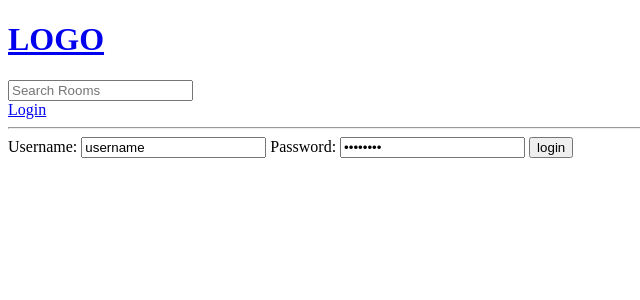
After one commit to cuonggpham/study-room-application, a Django app: page /login/ in a window 1280 px wide. The commit adds this page. Shown: the top 300 px of the page, without its empty margins (0-640 px from the left). Run offline with Django 5.2, Linux system fonts and the light colour scheme.

Commit message:
login page

```diff
--- /dev/null
+++ b/base/templates/base/login_register.html
@@ -0,0 +1,17 @@
+{% extends "main.html" %} {% block content %}
+
+<div>
+  <form method="POST" action="">
+    {% csrf_token %}
+
+    <label>Username:</label>
+    <input type="text" value="username" placeholder="Enter Username" />
+
+    <label>Password:</label>
+    <input type="password" value="password" placeholder="Enter Password" />
+
+    <input type="submit" value="login" />
+  </form>
+</div>
+
+{% endblock content %}
--- a/base/urls.py
+++ b/base/urls.py
@@ -4,6 +4,7 @@ from . import views
 
 
 urlpatterns = [
+    path('login/', views.loginPage, name="login"),
 
     path('', views.home, name="home"),
 
--- a/base/views.py
+++ b/base/views.py
@@ -1,12 +1,25 @@
 from django.shortcuts import render, redirect
+from django.contrib import messages
 from django.db.models import Q
+from django.contrib.auth.models import User
 from django.http import HttpResponse
 from .models import Room, Topic
 from .forms import RoomForm
 
 # Create your views here.
 
+def loginPage(request):
+    if request.method == 'POST':
+        username = request.POST.get('username')
+        password = request.POST.get('password')
 
+        try:
+            user=User.objects.get(username=username)
+        except:
+            messages.error(request, 'User does not exist')
+
+    context={}
+    return render(request, 'base/login_register.html', context)
 
 def home(request):
     q = request.GET.get('q') if request.GET.get('q') != None else ''
--- a/templates/navbar.html
+++ b/templates/navbar.html
@@ -1,10 +1,13 @@
 <a href="/">
   <h1>LOGO</h1>
 </a>
+
 
 <form method="GET" action={% url "home" %}>
   <input type="text" name="q" placeholder="Search Rooms"/>
 
 </form>
 
+<a href="{% url 'login' %}">Login</a>
+
 <hr />
```
